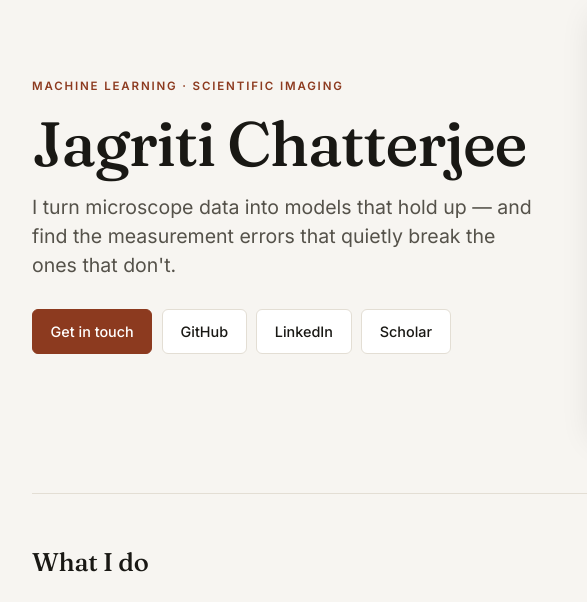
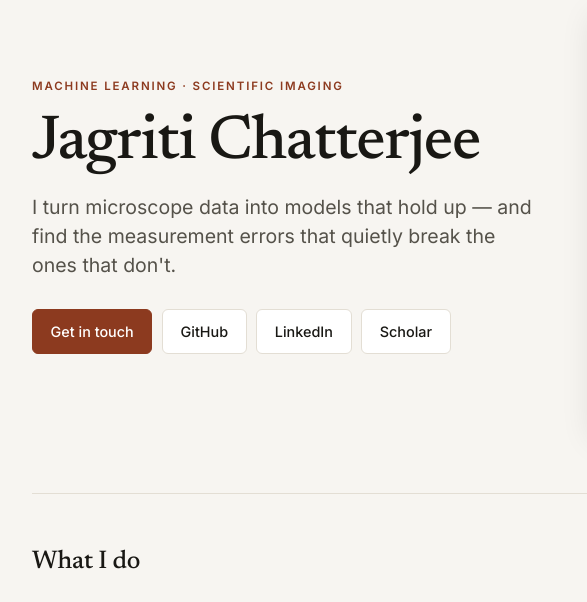
Before and after one commit to jagriti12/jagriti12.github.io, a plain HTML site: page index.html in a window 1280 px wide. Shown: the part 78-680 px from the top of the page, 168-755 px from the left. Drawn offline with Linux system fonts and the light colour scheme.

Commit message:
Add files via upload

```diff
--- a/index.html
+++ b/index.html
@@ -6,12 +6,12 @@
 <title>Jagriti Chatterjee</title>
 <link rel="preconnect" href="https://fonts.googleapis.com">
 <link rel="preconnect" href="https://fonts.gstatic.com" crossorigin>
-<link href="https://fonts.googleapis.com/css2?family=Fraunces:opsz,wght@9..144,400;9..144,500;9..144,600&family=Inter:wght@400;500;600&display=swap" rel="stylesheet">
+<link href="https://fonts.googleapis.com/css2?family=Newsreader:opsz,wght@6..72,400;6..72,500;6..72,600&family=Inter:wght@400;500;600&display=swap" rel="stylesheet">
 <style>
   :root{
     --bg:#f7f5f1; --surface:#fff; --ink:#191814; --soft:#55524a; --faint:#8c887d;
     --rule:#e3ded4; --accent:#8c3a1f; --accent-bg:#f2e9e3;
-    --display:"Fraunces",Georgia,serif;
+    --display:"Newsreader",Georgia,"Times New Roman",serif;
     --sans:"Inter",-apple-system,BlinkMacSystemFont,"Segoe UI",Roboto,Arial,sans-serif;
     box-sizing:border-box;
     padding-top:env(safe-area-inset-top,0px); padding-bottom:env(safe-area-inset-bottom,0px);
```
